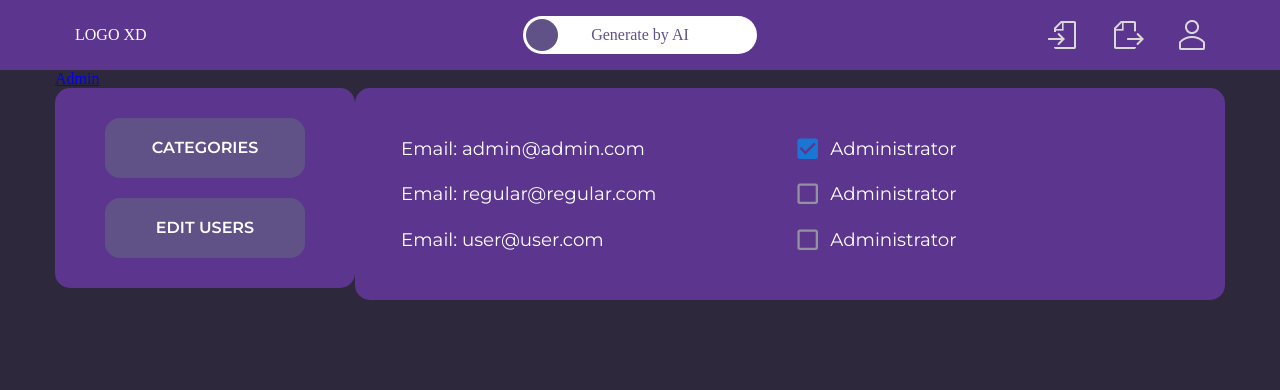
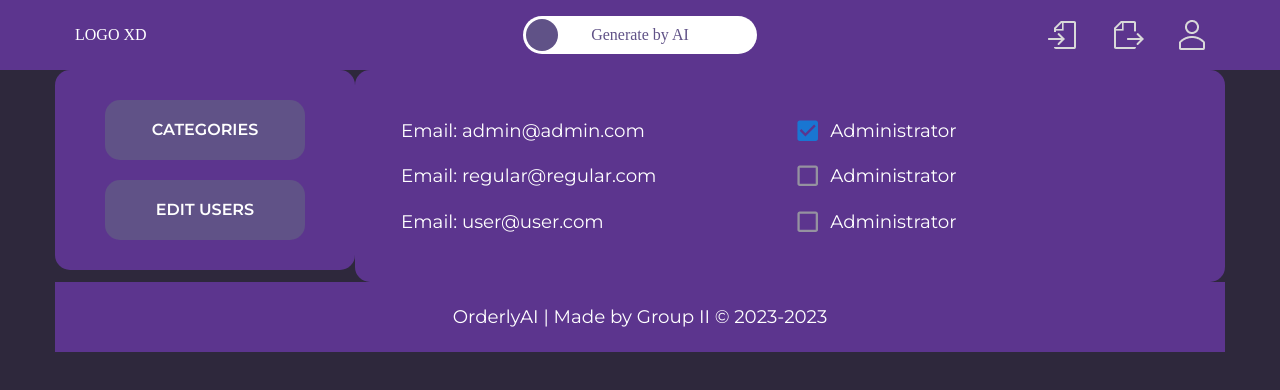
Before and after one commit to dyrpit/orderly-ai-2, a React (Vite) app: page /Admin in a window 1280 px wide. Shown: the top 390 px of the page. Built offline with nearby package versions, Linux system fonts and the light colour scheme.

Commit message:
Fix: MainContainer Width

```diff
--- a/src/Components/MainContainer/MainContainer.styles.tsx
+++ b/src/Components/MainContainer/MainContainer.styles.tsx
@@ -9,7 +9,7 @@ export const Container = styled(Box)(({ theme }) => ({
  width: "1170px",
  marginLeft: "auto",
  marginRight: "auto",
- [theme.breakpoints.down("laptop")]: {
+ [theme.breakpoints.down("desktop")]: {
   width: "100%",
  },
 }));
--- a/src/Layout/RootLayout.tsx
+++ b/src/Layout/RootLayout.tsx
@@ -9,10 +9,10 @@ export default function RootLayout() {
             <NavBar />
             <MainContainer>
                 <main>
-                    <Breadcrumbs />
                     <Outlet></Outlet>
                 </main>
             </MainContainer>
+            <Footer />
         </div>
     );
 }
```
